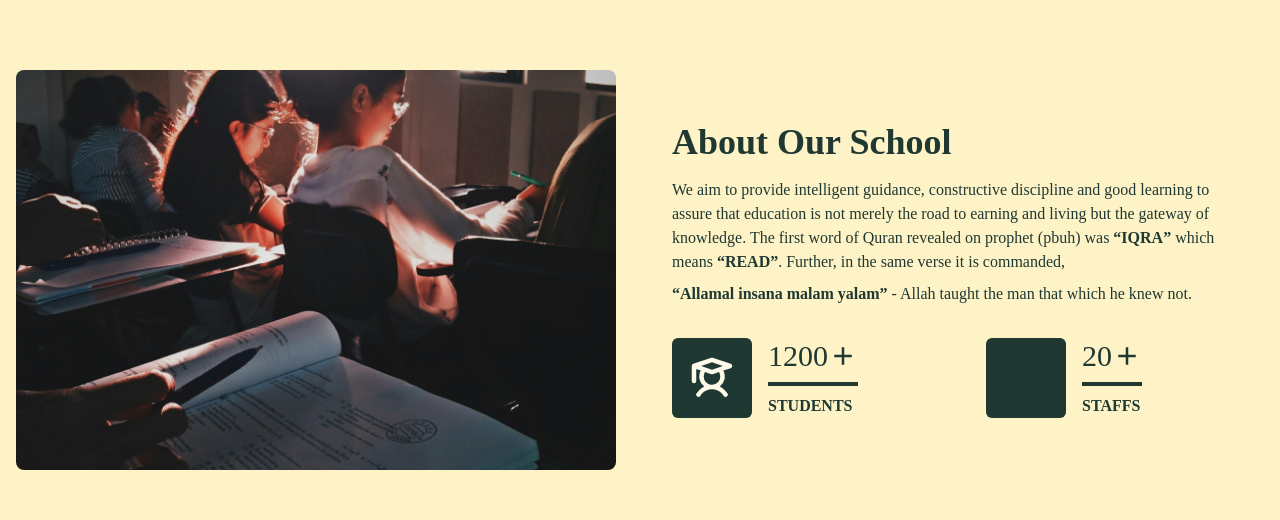
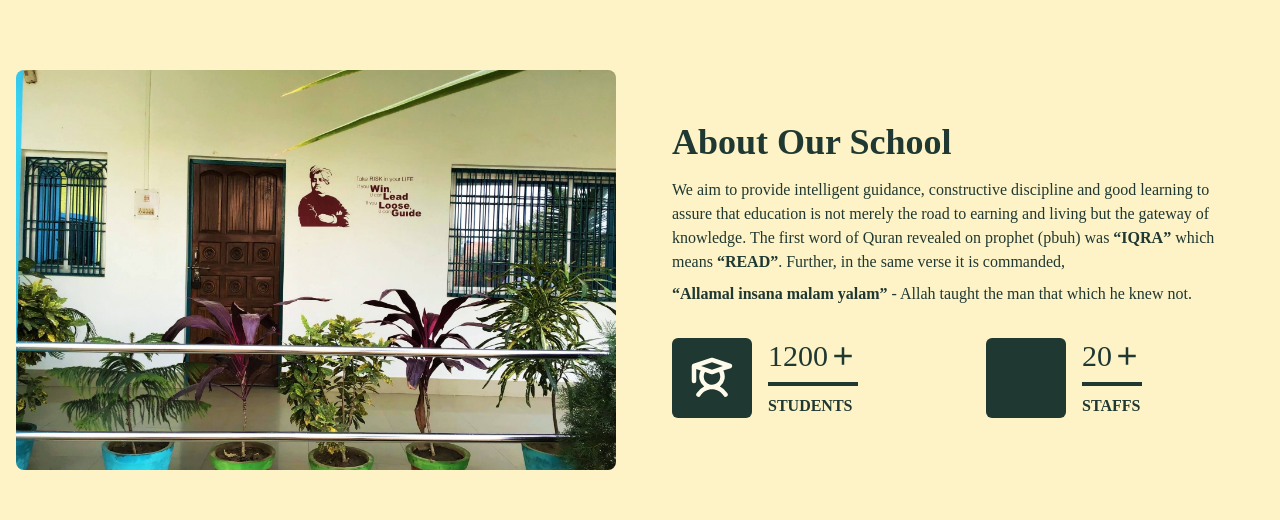
Before and after one commit to Sameerali890/littleangelschoolkkt, a Vue app: page / in a window 1280 px wide. Shown: the part 390-910 px from the top of the page. Built offline with nearby package versions, Linux system fonts and the light colour scheme; some icons are missing; a web font is replaced by a local one.

Commit message:
adding school image in about section

```diff
--- a/src/components/About.vue
+++ b/src/components/About.vue
@@ -5,7 +5,7 @@
 <template>
     <div class="grid grid-cols-2 py-20 max-w-[1400px] mx-auto">
         <div class="px-4">
-            <img class="h-[400px] w-[600px] rounded-lg object-cover " src="/src/assets/cover photo2.jpg" alt="">
+            <img class="h-[400px] w-[600px] rounded-lg object-cover " src="/images/2.jpg" alt="">
         </div>
         <div class="grid place-items-center">
             <div class="grid content-center max-w-xl text-primary">
```
